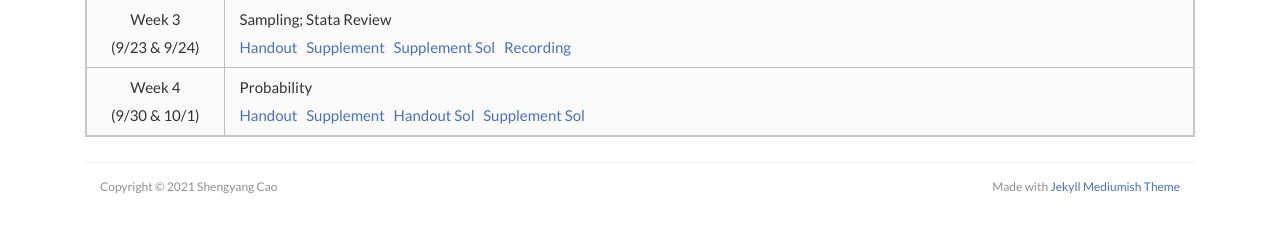
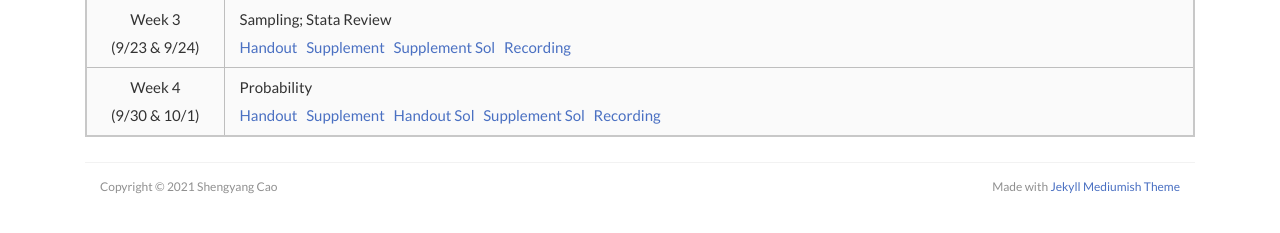
Before and after one commit to scaotravis/scaotravis.github.io, a Jekyll site: the page built from _pages/teaching/fa21-310.md, in a window 1280 px wide and 1345 px high. Shown: the part 1109-1342 px from the top of the window. Built offline with Jekyll 4.4.1, drawn with Linux system fonts in a browser that asks for light colours; nearby versions of some CDN libraries; comment, search, counter and statistics services are not loaded.

Commit message:
update 310 page

```diff
--- a/_pages/teaching/fa21-310.md
+++ b/_pages/teaching/fa21-310.md
@@ -37,4 +37,4 @@
 | Week 1 <br> (9/9 & 9/10) | General Info; Data; Population vs. Sample <br> [Handout](https://canvas.wisc.edu/courses/257051/files/20592108?wrap=1) &nbsp; [Supplement]({{ site.baseurl }}/downloads/teaching/fa21-310/310_fa21_supplement-1.pdf) &nbsp; [Handout Sol](https://canvas.wisc.edu/courses/257051/files/20592164?module_item_id=3958744) &nbsp; [Recording](https://uwmadison.zoom.us/rec/share/g3gIFHWJ73QnuAKxssV7K4rEN1urPahLP0OESZBYmqhW9tvgtk3WSoZyj1UEpBlK.4xh0o-qnO6FIy2pp) |
 | Week 2 <br> (9/16 & 9/17) | Descriptive Statistics <br> [Handout](https://canvas.wisc.edu/courses/257051/files/20592152?wrap=1) &nbsp; [Handout Sol](https://canvas.wisc.edu/courses/257051/files/20592099?wrap=1) &nbsp; [Recording](https://uwmadison.zoom.us/rec/share/q7FnPFTeBkNIBERjkJN5ABMRK3Mk0JaX2CqeyhSJZsn6TzrPldifAEB2r9Hpfs6O.6xKOzBVTJT8NXW5o) |
 | Week 3 <br> (9/23 & 9/24) | Sampling; Stata Review <br> [Handout](https://canvas.wisc.edu/courses/257051/files/20592136?module_item_id=3958676) &nbsp; [Supplement]({{ site.baseurl }}/downloads/teaching/fa21-310/310_fa21_supplement-3.pdf) &nbsp; [Supplement Sol]({{ site.baseurl }}/downloads/teaching/fa21-310/310_fa21_supplement-3_sol.pdf) &nbsp; [Recording](https://uwmadison.zoom.us/rec/share/D5vYFrenM7Yu2uSOByuCEEANhDj7GvW9ciurw0bNJSBQhm6qfB-ZTfBkwr0aYECo.gwiPmFdHSw61T_O1) |
-| Week 4 <br> (9/30 & 10/1) | Probability <br> [Handout](https://canvas.wisc.edu/courses/257051/files/20592150?wrap=1) &nbsp; [Supplement]({{ site.baseurl }}/downloads/teaching/fa21-310/310_fa21_supplement-4.pdf) &nbsp; [Handout Sol](https://canvas.wisc.edu/courses/257051/files/20592168?module_item_id=3958746) &nbsp; [Supplement Sol]({{ site.baseurl }}/downloads/teaching/fa21-310/310_fa21_supplement-4_sol.pdf) |
+| Week 4 <br> (9/30 & 10/1) | Probability <br> [Handout](https://canvas.wisc.edu/courses/257051/files/20592150?wrap=1) &nbsp; [Supplement]({{ site.baseurl }}/downloads/teaching/fa21-310/310_fa21_supplement-4.pdf) &nbsp; [Handout Sol](https://canvas.wisc.edu/courses/257051/files/20592168?module_item_id=3958746) &nbsp; [Supplement Sol]({{ site.baseurl }}/downloads/teaching/fa21-310/310_fa21_supplement-4_sol.pdf) &nbsp; [Recording](https://uwmadison.zoom.us/rec/share/j7fBDVrB8lbyM8CeRbPSyN_mxZnX9GWSfmSlBs5coZtbSbxoE1ZTXrRcCvjslljM.wHonnL60Dgz7adwn) |
```
Also changed, not shown: 2 other files.
